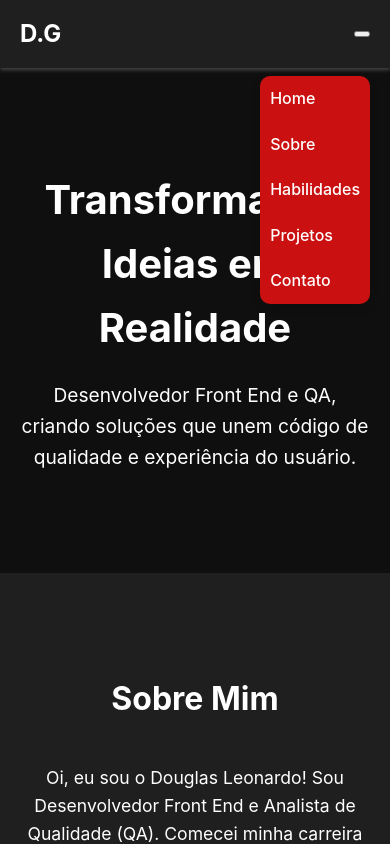
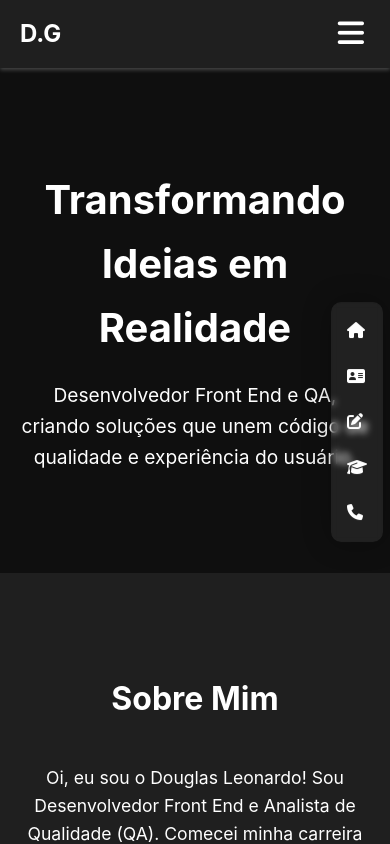
Before and after one commit to Douglas-leonardo/portfolio, an Angular app: page / in a window 390 px wide. Both pictures are taken after a click on the button "Abrir menu". Built offline with nearby package versions, Linux system fonts and the light colour scheme.

Commit message:
Subindo novas mudanças
Agora foi configurado o header, de desktop e mobile, alteração para mobile colocando ícones invés de texto

```diff
--- a/angular.json
+++ b/angular.json
@@ -32,7 +32,8 @@
               }
             ],
             "styles": [
-              "src/styles.scss"
+              "src/styles.scss",
+              "node_modules/@fortawesome/fontawesome-free/css/all.css"
             ],
             "scripts": []
           },
--- a/package.json
+++ b/package.json
@@ -17,6 +17,7 @@
     "@angular/platform-browser": "^19.2.0",
     "@angular/platform-browser-dynamic": "^19.2.0",
     "@angular/router": "^19.2.0",
+    "@fortawesome/fontawesome-free": "^6.7.2",
     "glob": "^11.0.1",
     "lru-cache": "^11.0.2",
     "rimraf": "^6.0.1",
--- a/src/app/home/home.component.html
+++ b/src/app/home/home.component.html
@@ -12,19 +12,30 @@
     <div class="container">
       <nav>
         <h1>D.G</h1>
-        <button
-        class="menu-icon"
-        (click)="toggleMenu()"
-        aria-label="Abrir menu"
-      >
-        <i class="fas "></i> <!-- Exemplo com Font Awesome -->
-      </button>
+        <button class="menu-icon" (click)="toggleMenu()" aria-label="Abrir menu">
+          <i class="fas fa-bars"></i>
+        </button>
         <ul class="nav-links" [class.active]="isMenuActive">
-          <li><a href="#home" class="nav-link">Home</a></li>
-          <li><a href="#sobre" class="nav-link">Sobre</a></li>
-          <li><a href="#habilidades" class="nav-link">Habilidades</a></li>
-          <li><a href="#projetos" class="nav-link">Projetos</a></li>
-          <li><a href="#contato" class="nav-link">Contato</a></li>
+          <li><a href="#home" class="nav-link">
+              <span class="text-link">Home</span>
+              <i class="fas fa-house icon-link"></i>
+            </a></li>
+          <li><a href="#sobre" class="nav-link">
+              <span class="text-link">Sobre</span>
+              <i class="fas fa-address-card icon-link"></i>
+            </a></li>
+          <li><a href="#habilidades" class="nav-link">
+              <span class="text-link">Habilidades</span>
+              <i class="fas fa-pen-to-square icon-link"></i>
+            </a></li>
+          <li><a href="#projetos" class="nav-link">
+              <span class="text-link">Projetos</span>
+              <i class="fas fa-graduation-cap icon-link"></i>
+            </a></li>
+          <li><a href="#contato" class="nav-link">
+              <span class="text-link">Contato</span>
+              <i class="fas fa-phone icon-link"></i>
+            </a></li>
         </ul>
       </nav>
     </div>
--- a/src/app/home/home.component.scss
+++ b/src/app/home/home.component.scss
@@ -46,8 +46,8 @@ nav h1 {
   color: #ffffff;
 }
 
-@media screen and (min-width: 1000px)  {
-   ul {
+@media screen and (min-width: 1000px) {
+  ul {
     display: flex;
     gap: 20px;
     list-style: none;
@@ -275,7 +275,8 @@ footer p {
   background-color: rgb(31, 31, 31);
   padding: 20px;
   margin: 0 auto;
-  touch-action: pan-y; /* Permite o gesto de swipe vertical */
+  touch-action: pan-y;
+  /* Permite o gesto de swipe vertical */
 }
 
 .slides {
@@ -285,7 +286,8 @@ footer p {
   position: relative;
   height: 400px;
   width: 100%;
-  transition: transform 0.5s ease-in-out; /* Adiciona uma transição suave */
+  transition: transform 0.5s ease-in-out;
+  /* Adiciona uma transição suave */
 }
 
 .slide {
@@ -386,11 +388,13 @@ footer p {
 }
 
 .prev {
-  left: 10px; /* Ajuste a posição do botão "prev" */
+  left: 10px;
+  /* Ajuste a posição do botão "prev" */
 }
 
 .next {
-  right: 10px; /* Ajuste a posição do botão "next" */
+  right: 10px;
+  /* Ajuste a posição do botão "next" */
 }
 
 
@@ -426,7 +430,8 @@ footer p {
 
 
 .menu-icon {
-  display: none; /* Esconde o ícone do menu por padrão */
+  display: none;
+  /* Esconde o ícone do menu por padrão */
   font-size: 24px;
   cursor: pointer;
 }
@@ -446,26 +451,59 @@ footer p {
 
 
   .nav-links {
-    display: none; /* Esconde os links por padrão */
+    display: none;
+    /* Esconde os links por padrão */
     flex-direction: column;
-    position: absolute;
-    top: 76px;
-    right: 20px;
-    background-color: #ca1010;
+    position: fixed;
+    right: 7px;
+    top: 50%;
     border-radius: 10px;
-    box-shadow: 0 4px 10px rgba(0, 0, 0, 0.1);
-    padding: 10px;
-
+    transition: .3s ease;
+    transform: translateY(-50%);
+    backdrop-filter: blur(3px);
+    background: rgba(255, 255, 255, 0.08);
+    box-shadow: rgba(0, 0, 0, 0.32) 0px 0px 29px 0px;
+    padding: 1rem;
   }
 
   .nav-links.active {
-    display: flex; /* Mostra os links apenas quando a classe active está presente */
+    display: flex;
   }
 
   .menu-icon {
-    display: block; /* Mostra o ícone do menu */
+    transition: .3s ease;
+    font-size: 30px;
+    color: #ffffff;
+    background: transparent !important;
+    border: none !important;
+    display: block;
+    /* Mostra o ícone do menu */
   }
 
 
 
 }
+
+
+
+
+
+.text-link {
+  display: inline;
+}
+
+.icon-link {
+  display: none;
+}
+
+@media screen and (max-width: 1000px) {
+  .text-link {
+    display: none;
+  }
+
+  .icon-link {
+    display: inline;
+  }
+
+
+}
```
Also changed, not shown: 1 other file (tests, documents, lock files or other folders).
